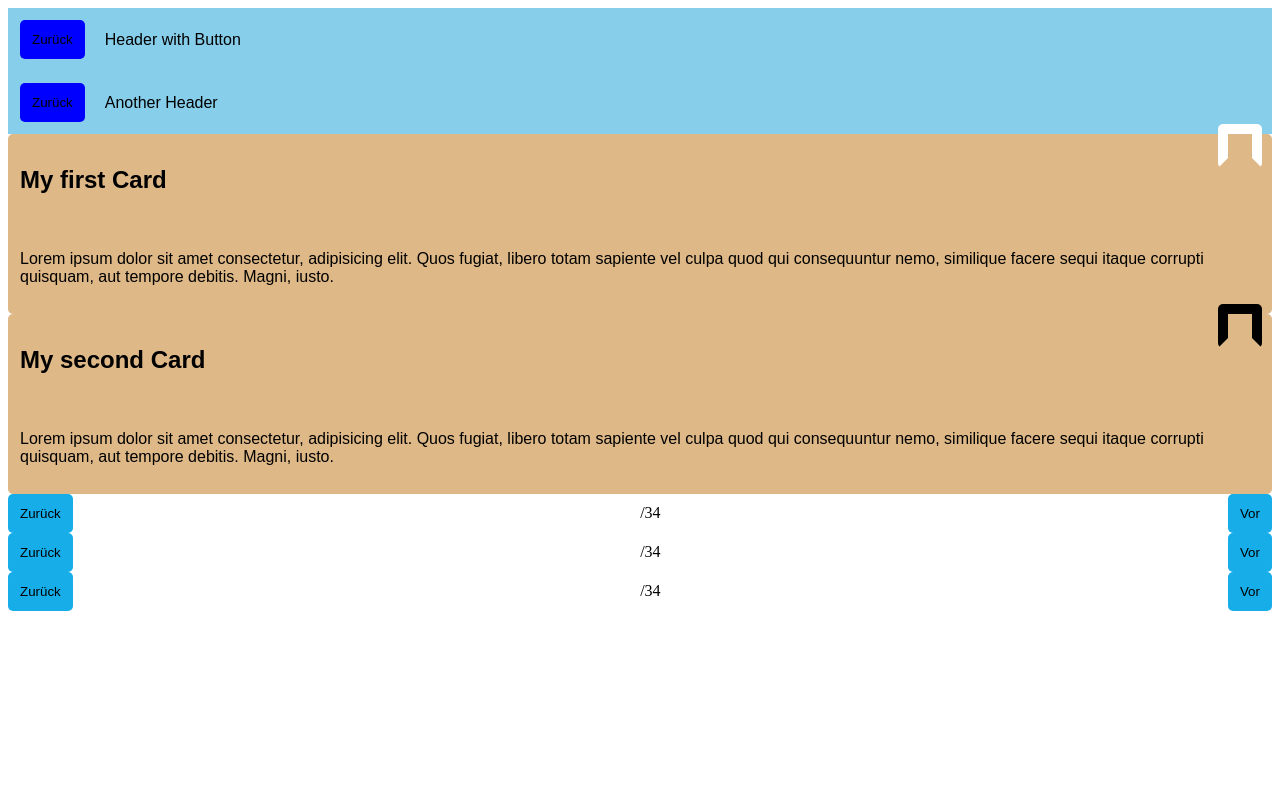
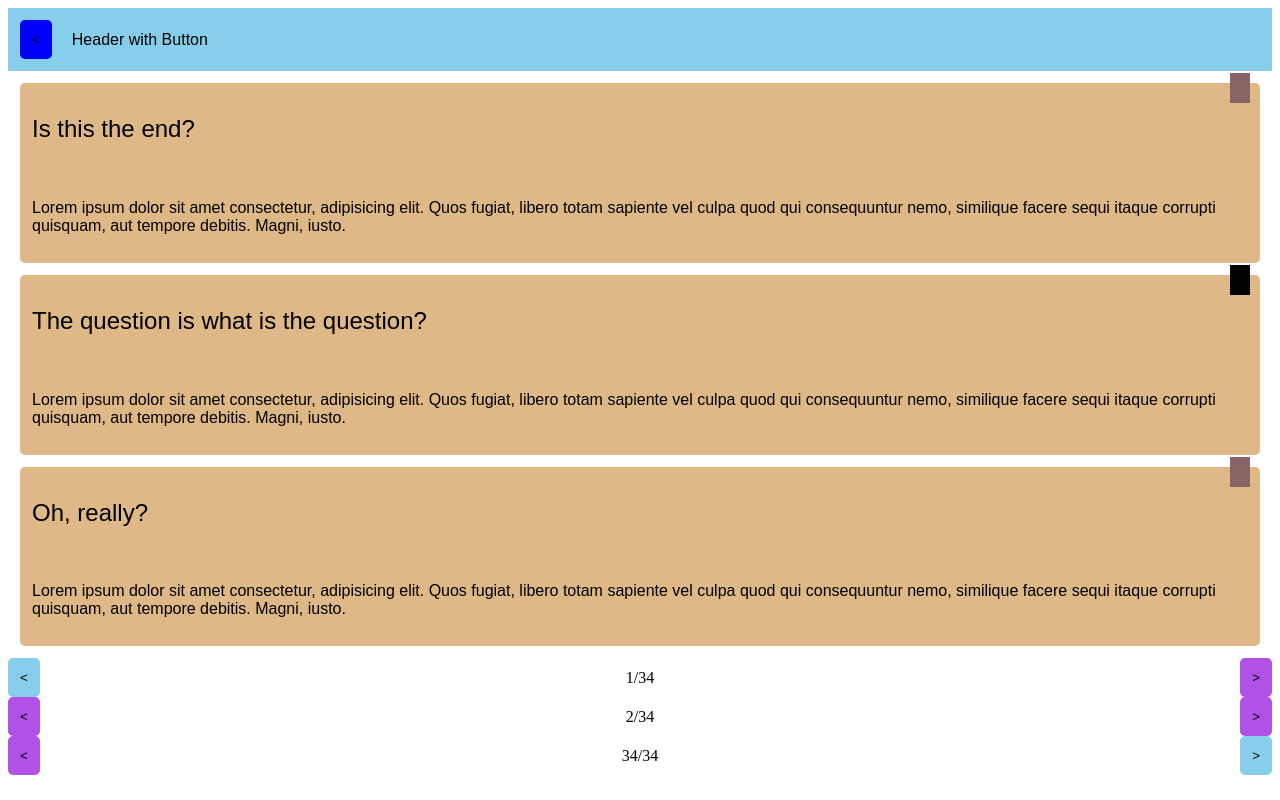
Before and after one commit to roscha80/react-playground, a React (Vite) app: page / in a window 1280 px wide. Built offline with nearby package versions, Linux system fonts and the light colour scheme.

Commit message:
Add Card Array and fixed bookmark issues

```diff
--- a/src/App.jsx
+++ b/src/App.jsx
@@ -1,26 +1,42 @@
 import * as React from 'react'
-import Button from './Button'
 import Pagination from './Pagination'
 import Header from './Header'
 import Card from './Card'
+
+const cards = [
+  {
+    title: 'Is this the end?',
+    text:
+      'Lorem ipsum dolor sit amet consectetur, adipisicing elit. Quos fugiat, libero totam sapiente vel culpa quod qui consequuntur nemo, similique facere sequi itaque corrupti quisquam, aut tempore debitis. Magni, iusto.',
+    isBookmarked: false,
+    id: 1,
+  },
+  {
+    title: 'The question is what is the question?',
+    text:
+      'Lorem ipsum dolor sit amet consectetur, adipisicing elit. Quos fugiat, libero totam sapiente vel culpa quod qui consequuntur nemo, similique facere sequi itaque corrupti quisquam, aut tempore debitis. Magni, iusto.',
+    isBookmarked: true,
+    id: 2,
+  },
+  {
+    title: 'Oh, really?',
+    text:
+      'Lorem ipsum dolor sit amet consectetur, adipisicing elit. Quos fugiat, libero totam sapiente vel culpa quod qui consequuntur nemo, similique facere sequi itaque corrupti quisquam, aut tempore debitis. Magni, iusto.',
+    isBookmarked: false,
+    id: 3,
+  },
+]
 
 export default function App() {
   return (
     <div className="App">
       <Header isBackButtonVisible>Header with Button</Header>
-      <Header>Another Header</Header>
-      <Card
-        title="My first Card"
-        text="Lorem ipsum dolor sit amet consectetur, adipisicing elit. Quos fugiat, libero totam sapiente vel culpa quod qui consequuntur nemo, similique facere sequi itaque corrupti quisquam, aut tempore debitis. Magni, iusto."
-      />
-      <Card
-        isBookmarked
-        title="My second Card"
-        text="Lorem ipsum dolor sit amet consectetur, adipisicing elit. Quos fugiat, libero totam sapiente vel culpa quod qui consequuntur nemo, similique facere sequi itaque corrupti quisquam, aut tempore debitis. Magni, iusto."
-      />
-      <Pagination currenatPage={1} totalPages={34} />
-      <Pagination currenatPage={2} totalPages={34} />
-      <Pagination currenatPage={34} totalPages={34} />
+      {cards.map(({ id, title, text, isBookmarked }) => (
+        <Card key={id} title={title} text={text} isBookmarked={isBookmarked} />
+      ))}
+      <Pagination currentPage={1} totalPages={34} />
+      <Pagination currentPage={2} totalPages={34} />
+      <Pagination currentPage={34} totalPages={34} />
     </div>
   )
 }
--- a/src/Button.css
+++ b/src/Button.css
@@ -9,7 +9,3 @@
 .Button.active {
   background: blue;
 }
-
-.Button.disabled {
-  opacity: 30%;
-}
--- a/src/Card.css
+++ b/src/Card.css
@@ -8,22 +8,23 @@
   border: none;
   border-radius: 5px;
   position: relative;
+  margin: 12px;
 }
 
-.Card.bookmark {
-  border: 10px solid white;
-  border-bottom-color: transparent;
+.Card__title {
+  font-weight: 400;
+}
+
+.Card__bookmark {
   height: 30px;
+  width: 20px;
   position: absolute;
   right: 10px;
   top: -10px;
+  background: #886565;
+  border: none;
 }
 
-.Card.bookmark--added {
-  border: 10px solid black;
-  border-bottom-color: transparent;
-  height: 30px;
-  position: absolute;
-  right: 10px;
-  top: -10px;
+.Card__bookmark--added {
+  background: black;
 }
--- a/src/Card.jsx
+++ b/src/Card.jsx
@@ -1,17 +1,14 @@
 import * as React from 'react'
-import Button from './Button'
 import './Card.css'
 
 export default function Card({ title, text, isBookmarked }) {
+  const bookmarkClass = isBookmarked
+    ? 'Card__bookmark Card__bookmark--added'
+    : 'Card__bookmark'
   return (
     <section className="Card">
-      <button
-        name="bookmark"
-        className={
-          isBookmarked ? 'Card bookmark Card bookmark--added' : 'Card bookmark'
-        }
-      />
-      <h2>{title}</h2>
+      <button className={bookmarkClass} aria-label="Bookmark card" />
+      <h2 className="Card__title">{title}</h2>
       <p>{text}</p>
     </section>
   )
--- a/src/Header.jsx
+++ b/src/Header.jsx
@@ -1,13 +1,12 @@
 import * as React from 'react'
 import Button from './Button'
-
 import './Header.css'
 
 export default function Header({ children, isBackButtonVisible }) {
   return (
     <header className="Header">
       <Button hidden={!isBackButtonVisible} isActive>
-        Zurück
+        &lt;
       </Button>
       {children}
     </header>
--- a/src/Pagination.css
+++ b/src/Pagination.css
@@ -5,5 +5,5 @@
 }
 
 .Pagination button.active {
-  background: rgb(22, 173, 233);
+  background: #b051e7;
 }
--- a/src/Pagination.jsx
+++ b/src/Pagination.jsx
@@ -5,9 +5,9 @@ import './Pagination.css'
 export default function Pagination({ currentPage, totalPages }) {
   return (
     <section className="Pagination">
-      <Button isActive={currentPage !== 1}>Zurück</Button>
+      <Button isActive={currentPage !== 1}>&lt;</Button>
       {currentPage}/{totalPages}
-      <Button isActive={currentPage !== totalPages}>Vor</Button>
+      <Button isActive={currentPage !== totalPages}>&gt;</Button>
     </section>
   )
 }
```
